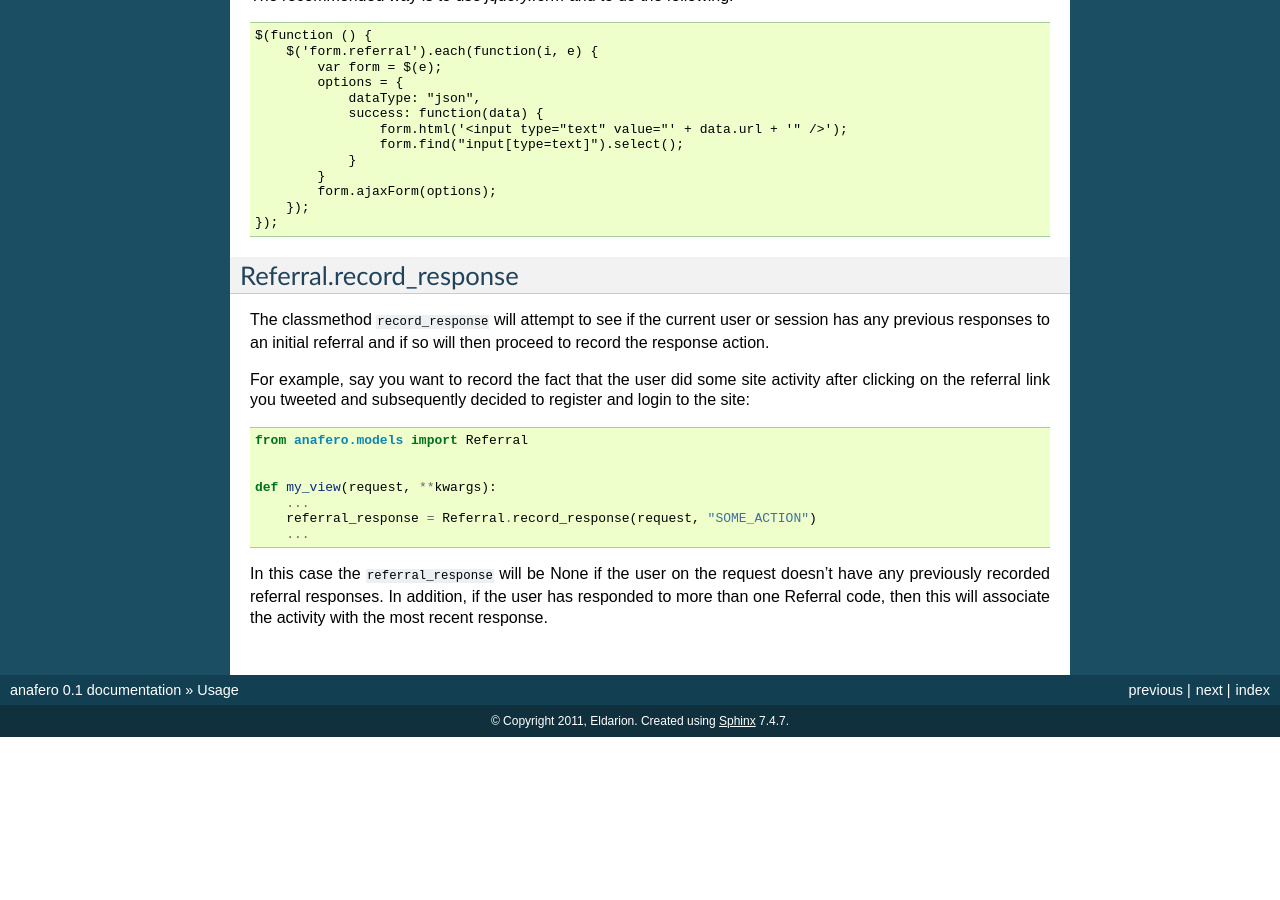
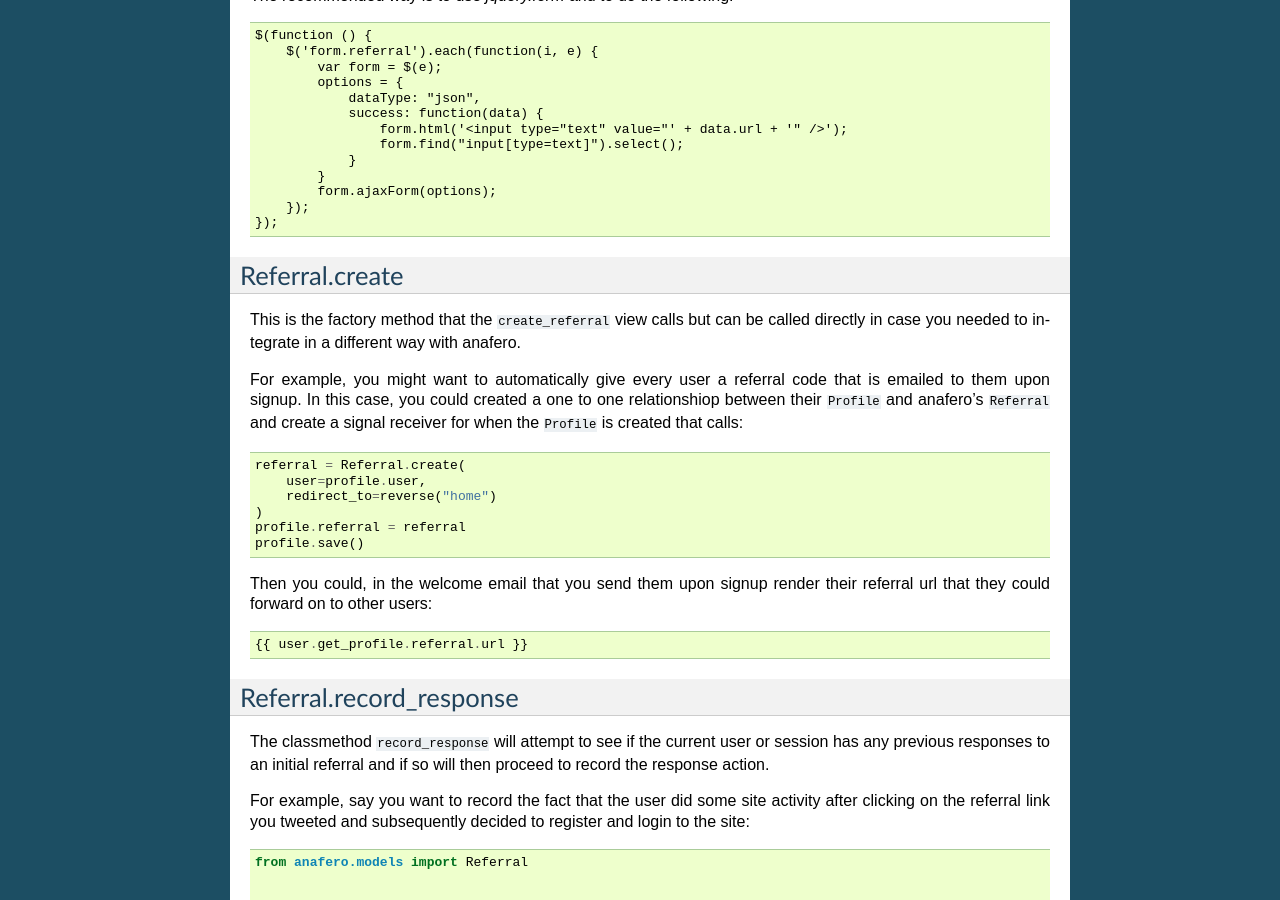
Before and after one commit to pinax/pinax-referrals, a Sphinx documentation site: the page built from docs/usage.rst, in a window 1280 px wide and 900 px high, scrolled down 517 px. Built offline with Sphinx 7.4.7, drawn with Linux system fonts in a browser that asks for light colours; pages that are not in the unit, such as notebooks, are missing from menus; before the commit the page ends 1254 px from its top, so only the background shows below that.

Commit message:
Add missing documentation on Referral.create

```diff
--- a/docs/usage.rst
+++ b/docs/usage.rst
@@ -46,6 +46,32 @@ The recommended way is to use `jquery.form` and to do the following::
     });
 
 
+.. _Referral.create
+
+Referral.create
+---------------
+
+This is the factory method that the ``create_referral`` view calls but can
+be called directly in case you needed to integrate in a different way with
+anafero.
+
+For example, you might want to automatically give every user a referral code
+that is emailed to them upon signup. In this case, you could created a one
+to one relationshiop between their ``Profile`` and anafero's ``Referral`` and
+create a signal receiver for when the ``Profile`` is created that calls::
+
+    referral = Referral.create(
+        user=profile.user,
+        redirect_to=reverse("home")
+    )
+    profile.referral = referral
+    profile.save()
+
+Then you could, in the welcome email that you send them upon signup render
+their referral url that they could forward on to other users::
+
+    {{ user.get_profile.referral.url }}
+
 .. _Referral.record_response:
 
 Referral.record_response
```
